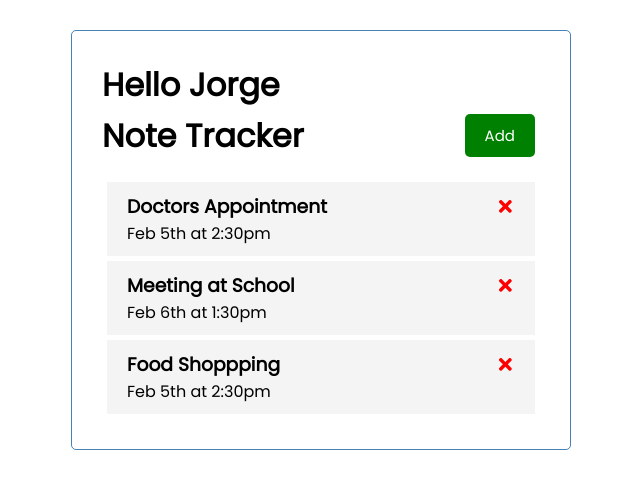
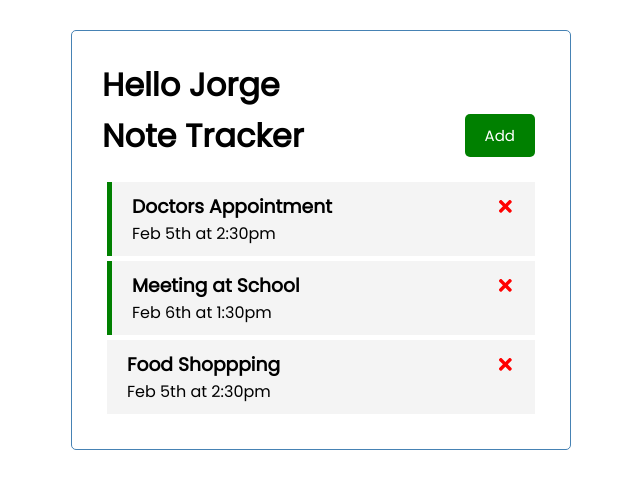
Before and after one commit to jorgepires311/react_crash_course, a React (Create React App) app in the folder my-app/: page / in a window 1280 px wide. Shown: the top 488 px of the page, without its empty margins (319-959 px from the left). Built offline with nearby package versions, Linux system fonts and the light colour scheme.

Commit message:
Added Reminder for each task and delete task features

```diff
--- a/my-app/package.json
+++ b/my-app/package.json
@@ -9,7 +9,7 @@
         "react": "^18.2.0",
         "react-dom": "^18.2.0",
         "react-icons": "^4.7.1",
-    "react-scripts": "^2.1.3",
+        "react-scripts": "^5.0.1",
         "web-vitals": "^2.1.4"
     },
     "scripts": {
--- a/my-app/src/App.js
+++ b/my-app/src/App.js
@@ -24,13 +24,33 @@
       "reminder": false
     },
 ] )
-  return (
+// Delete Task
+const deleteTask = (id) => {
+  console.log('delete', id)
+  setTasks(tasks.filter((task) => task.id != id))
+}
+// Toggle Reminder
+const toggleReminder = (id) => {
+  console.log('reminder', id)
+  setTasks(tasks.cmap((task) =>
+      task.id === id ? {...task, reminder:!task.reminder } :task
+    )
+  )
+}
+
+return (
     <div className="container">
       <h1>Hello {name}</h1>
       <Header/>
-      <Tasks tasks={tasks}/>
+      {tasks.length > 0 ? (
+      <Tasks tasks={tasks} onDelete={deleteTask}  onToggle={toggleReminder}/>
+      ) : (
+        'No Tasks to Display'
+      )}
     </div>
   )
 }
 
+
+
 export default App;
--- a/my-app/src/components/Task.js
+++ b/my-app/src/components/Task.js
@@ -1,9 +1,9 @@
 import { FaTimes } from 'react-icons/fa'
 
-const Task = ({task}) => {
+const Task = ({task,onDelete,onToggle}) => {
   return (
-    <div className="task">
-      <h3>{task.text} <FaTimes style={{ color:'red', cursor:'pointer'}}/></h3>
+    <div className={`task ${task.reminder? 'reminder' : ''}`} onDoubleClick={() => onToggle(task.id)}>
+      <h3>{task.text} <FaTimes style={{ color:'red', cursor:'pointer'}} onClick={()=> onDelete(task.id)}/></h3>
       <p>{task.day}</p>
     </div>
   )
--- a/my-app/src/components/Tasks.js
+++ b/my-app/src/components/Tasks.js
@@ -1,11 +1,11 @@
 
 import Task from "./Task"
 
-const Tasks = ({tasks}) => {
+const Tasks = ({tasks,onDelete,onToggle}) => {
 return (
     <>
     {tasks.map((task)=>(
-    <Task key="{task.id}"  task={task} />
+    <Task key="{task.id}"  task={task} onDelete={onDelete} onToggle={onToggle} />
     ))}
     </>
 )}
```
Also changed, not shown: my-app/src/components/addTask.js (added, +23 -0 lines), 2 other files (tests, documents, lock files or other folders). Lines whose indentation alone changed are shown as unchanged.
